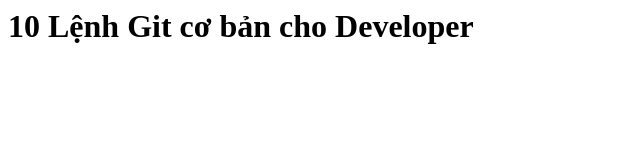
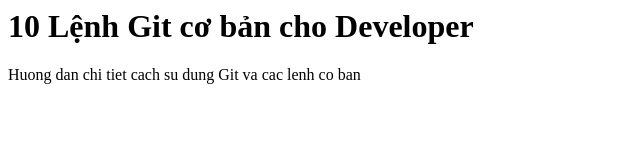
Before and after one commit to LongBeo/Github_tutorial_LB, a plain HTML site: page index.html in a window 1280 px wide. Shown: the whole page, without its empty margins (0-640 px from the left). Drawn offline with Linux system fonts and the light colour scheme.

```diff
--- a/index.html
+++ b/index.html
@@ -7,5 +7,6 @@
 </head>
 <body>
     <h1>10 Lệnh Git cơ bản cho Developer </h1>
+    <p> Huong dan chi tiet cach su dung Git va cac lenh co ban  </p>
 </body>
 </html>
```
